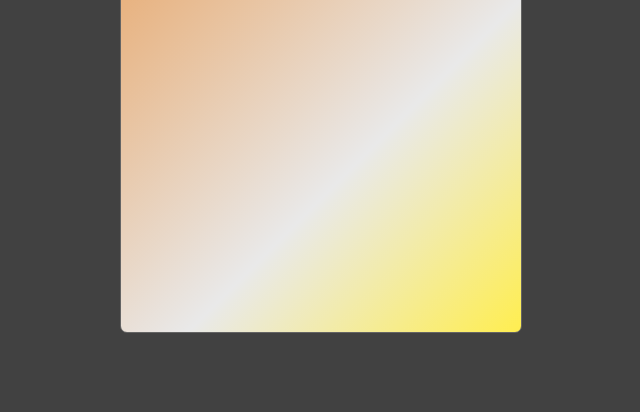
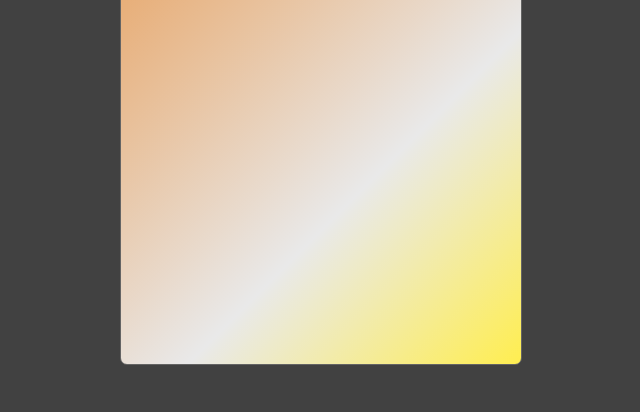
Before and after one commit to adriansteger/jumpingball, a plain HTML site: page index.html in a window 1280 px wide. Shown: the part 388-800 px from the top of the page, without its empty margins (319-959 px from the left). Drawn offline with Linux system fonts and the light colour scheme.

Commit message:
added margin to top for better looks

```diff
--- a/style.css
+++ b/style.css
@@ -1,6 +1,8 @@
 body {
     background-color: rgb(65, 65, 65);
     font-family: Arial, Helvetica, sans-serif;
+    margin: 0;
+    margin-top: 5vh;
 }
 #game {
     background: linear-gradient(135deg,rgb(231, 141, 56),40%,rgb(233, 233, 233),rgb(255, 238, 80));
```
